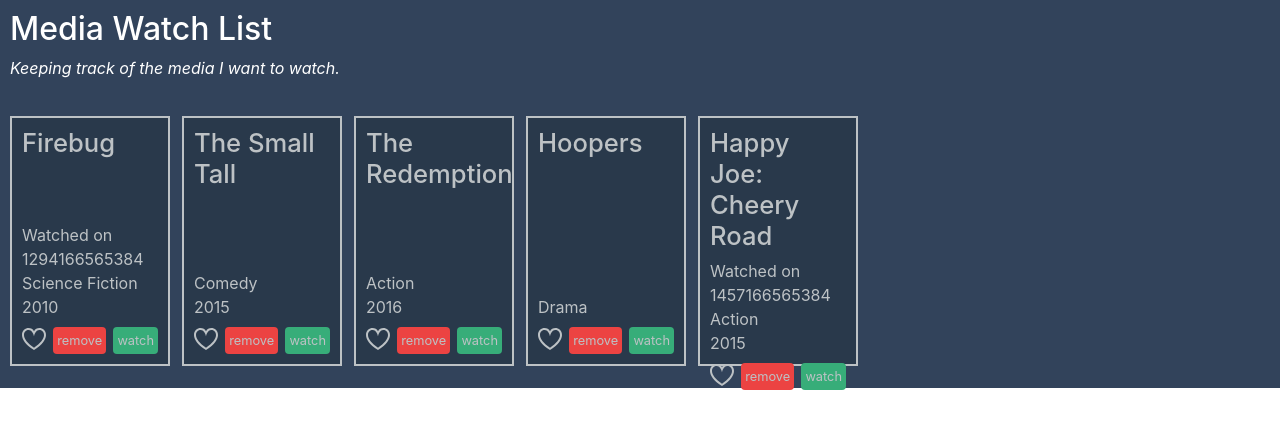
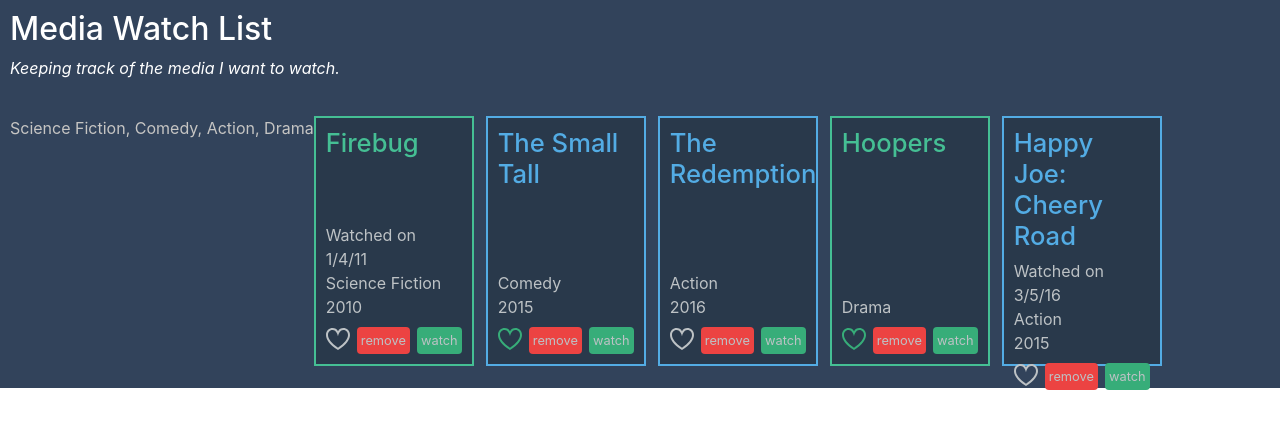
Before and after one commit to Gabrielle1122/WatchList, an Angular app: page / in a window 1280 px wide. Shown: the top 428 px of the page. Built offline with nearby package versions, Linux system fonts and the light colour scheme.

Commit message:
add category list and favorite directives

```diff
--- /dev/null
+++ b/src/app/category-list.pipe.ts
@@ -0,0 +1,16 @@
+import { Pipe, PipeTransform } from "@angular/core";
+
+@Pipe({
+  name: "categoryList"
+})
+export class CategoryListPipe implements PipeTransform {
+  transform(mediaItems) {
+    const categories = [];
+    mediaItems.forEach(mediaItem => {
+      if (categories.indexOf(mediaItem.category) <= -1) {
+        categories.push(mediaItem.category);
+      }
+    });
+    return categories.join(", ");
+  }
+}
--- /dev/null
+++ b/src/app/favorite.directive.ts
@@ -0,0 +1,18 @@
+import { Directive, HostBinding, HostListener, Input } from "@angular/core";
+
+@Directive({
+  selector: "[appFavorite]"
+})
+export class FavoriteDirective {
+  @HostBinding("class.is-favorite") isFavorite = true;
+  @HostBinding("class.is-favorite-hovering") hovering = false;
+  @HostListener("mouseenter") onMouseEnter() {
+    this.hovering = true;
+  }
+  @HostListener("mouseleave") onMouseLeave() {
+    this.hovering = false;
+  }
+  @Input() set appFavorite(value) {
+    this.isFavorite = value;
+  }
+}
--- a/src/app/media-item-list/media-item-list.component.html
+++ b/src/app/media-item-list/media-item-list.component.html
@@ -1,7 +1,14 @@
 <section>
+  <header>
+    <div>{{ mediaItems | categoryList }}</div>
+  </header>
   <app-media-item
     *ngFor="let mediaItem of mediaItems"
     [mediaItem]="mediaItem"
     (delete)="onMediaItemDelete($event)"
+    [ngClass]="{
+      'medium-movies': mediaItem.medium === 'Movies',
+      'medium-series': mediaItem.medium === 'Series'
+    }"
   ></app-media-item>
 </section>
--- a/src/app/media-item/media-item.component.html
+++ b/src/app/media-item/media-item.component.html
@@ -1,12 +1,19 @@
 <h2>{{ mediaItem.name }}</h2>
 <ng-template [ngIf]="mediaItem.watchedOn"
-  ><div>Watched on {{ mediaItem.watchedOn }}</div></ng-template
+  ><div>
+    Watched on {{ mediaItem.watchedOn | date: "shortDate" }}
+  </div></ng-template
 >
 
 <div>{{ mediaItem.category }}</div>
 <div>{{ mediaItem.year }}</div>
 <div class="tools">
-  <svg class="favorite" xmlns="http://www.w3.org/2000/svg" viewBox="0 0 24 24">
+  <svg
+    [appFavorite]="mediaItem.isFavorite"
+    class="favorite"
+    xmlns="http://www.w3.org/2000/svg"
+    viewBox="0 0 24 24"
+  >
     <path
       d="M12 9.229c.234-1.12 1.547-6.229 5.382-6.229 2.22 0 4.618 1.551 4.618 5.003 0 3.907-3.627 8.47-10 12.629-6.373-4.159-10-8.722-10-12.629 0-3.484 2.369-5.005 4.577-5.005 3.923 0 5.145 5.126 5.423 6.231zm-12-1.226c0 4.068 3.06 9.481 12 14.997 8.94-5.516 12-10.929 12-14.997 0-7.962-9.648-9.028-12-3.737-2.338-5.262-12-4.27-12 3.737z"
     />
```
Also changed, not shown: src/app/app.module.ts (+11 -3 lines).
